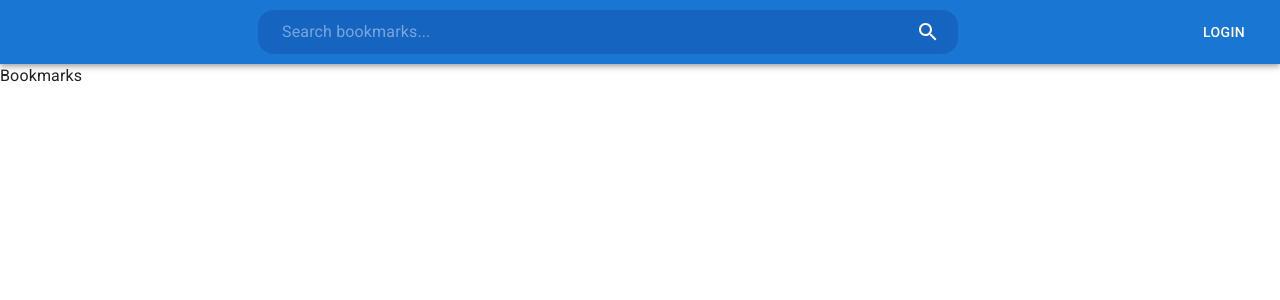
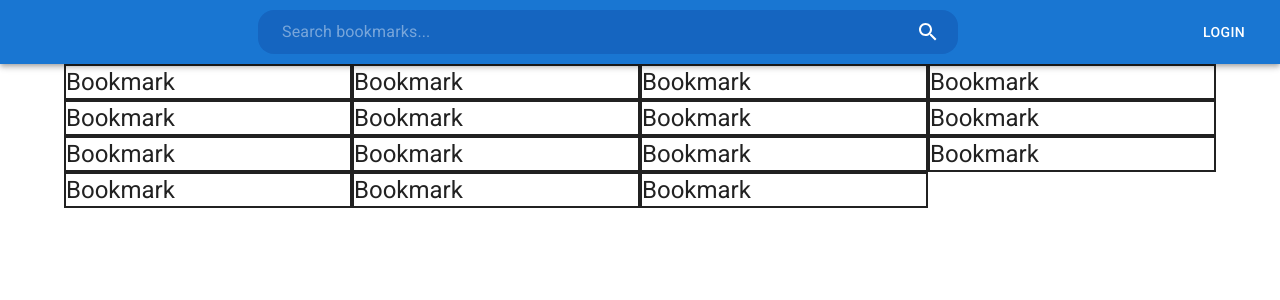
Before and after one commit to NoyaRoeT/ani-bookmarks, a React (Vite) app in the folder client/: page / in a window 1280 px wide. Shown: the top 300 px of the page. Built offline with nearby package versions, Linux system fonts and the light colour scheme.

Commit message:
Add skeleton for bookmarks page

```diff
--- /dev/null
+++ b/client/src/components/Bookmarks/BookmarkCard/BookmarkCard.jsx
@@ -0,0 +1,20 @@
+import React from "react";
+import { Typography, Grid } from "@mui/material";
+
+const BookmarkCard = ({ bookmark }) => {
+	return (
+		<Grid
+			sx={{ border: "2px solid" }}
+			item
+			xs={12}
+			sm={6}
+			md={4}
+			lg={3}
+			xl={2}
+		>
+			<Typography variant="h5">{bookmark.title}</Typography>
+		</Grid>
+	);
+};
+
+export default BookmarkCard;
--- /dev/null
+++ b/client/src/components/Bookmarks/BookmarkList/BookmarkList.jsx
@@ -0,0 +1,15 @@
+import React from "react";
+import Grid from "@mui/material/Grid";
+import BookmarkCard from "../BookmarkCard/BookmarkCard";
+
+const BookmarkList = ({ bookmarks }) => {
+	return (
+		<Grid container>
+			{bookmarks.map((bookmark, i) => {
+				return <BookmarkCard bookmark={bookmark} />;
+			})}
+		</Grid>
+	);
+};
+
+export default BookmarkList;
--- a/client/src/components/Bookmarks/Bookmarks.jsx
+++ b/client/src/components/Bookmarks/Bookmarks.jsx
@@ -1,7 +1,31 @@
+import { Container } from "@mui/material";
 import React from "react";
+import BookmarkList from "./BookmarkList/BookmarkList";
+
+const bookmarks = [
+	{ title: "Bookmark" },
+	{ title: "Bookmark" },
+	{ title: "Bookmark" },
+	{ title: "Bookmark" },
+	{ title: "Bookmark" },
+	{ title: "Bookmark" },
+	{ title: "Bookmark" },
+	{ title: "Bookmark" },
+	{ title: "Bookmark" },
+	{ title: "Bookmark" },
+	{ title: "Bookmark" },
+	{ title: "Bookmark" },
+	{ title: "Bookmark" },
+	{ title: "Bookmark" },
+	{ title: "Bookmark" },
+];
 
 const Bookmarks = () => {
-	return <div>Bookmarks</div>;
+	return (
+		<Container>
+			<BookmarkList bookmarks={bookmarks} />
+		</Container>
+	);
 };
 
 export default Bookmarks;
```
